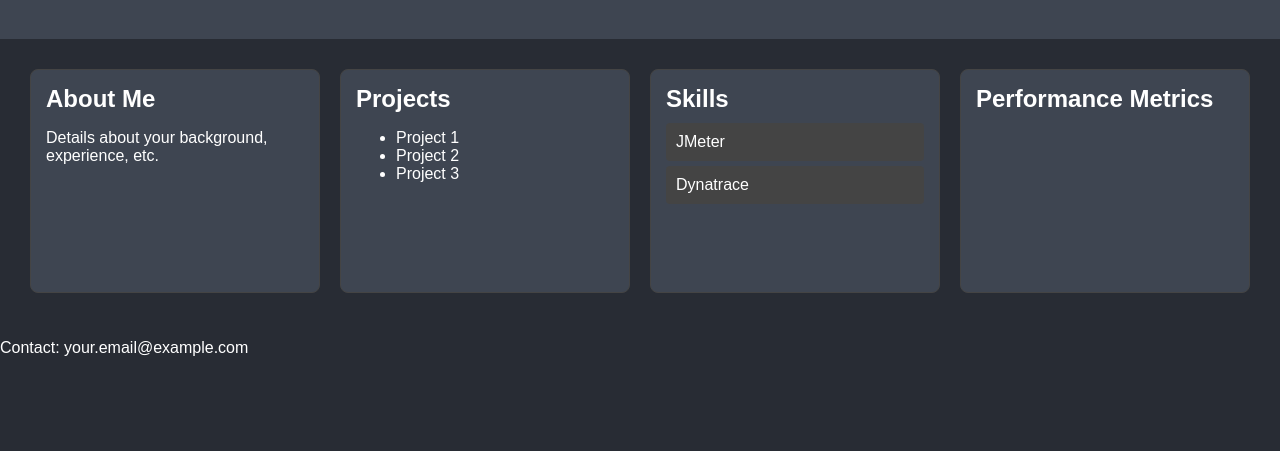
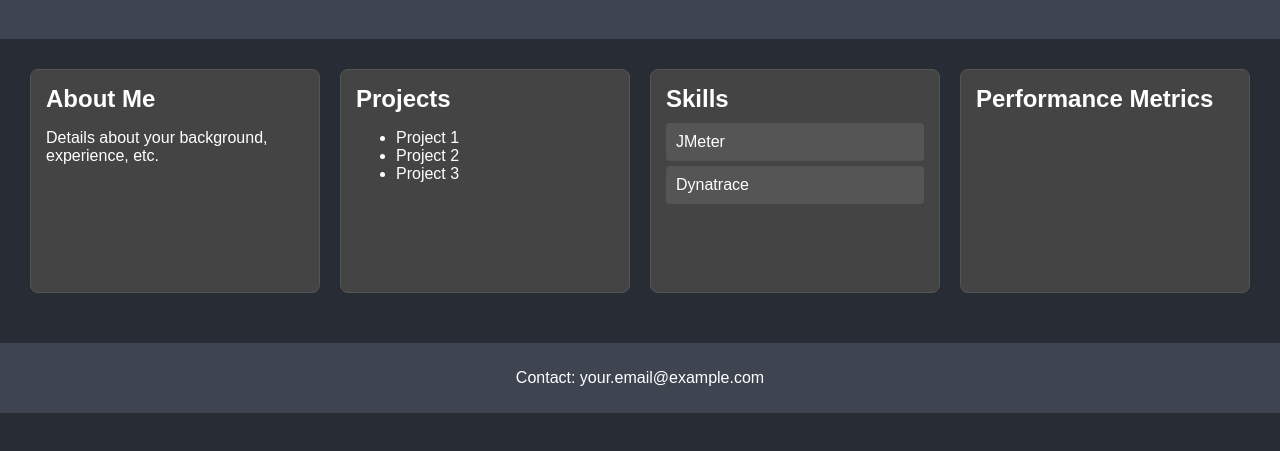
Before and after one commit to John12david/john12david.github.io, a plain HTML site: page index.html in a window 1280 px wide. Shown: the part 81-532 px from the top of the page. Drawn offline with nearby package versions, Linux system fonts and the light colour scheme.

Commit message:
Update styles.css

```diff
--- a/styles.css
+++ b/styles.css
@@ -1,12 +1,12 @@
 body {
     font-family: Arial, sans-serif;
     margin: 0;
-    background-color: #282c34;
-    color: white;
+    background-color: #282c34; /* Dark background for the body */
+    color: white; /* Default text color */
 }
 
 header {
-    background-color: #3e4551;
+    background-color: #3e4551; /* Dark gray for header */
     text-align: center;
     padding: 20px 0;
 }
@@ -18,8 +18,8 @@ header {
 }
 
 .panel {
-    background-color: #3e4551;
-    border: 1px solid #444;
+    background-color: #444; /* Darker gray for panels */
+    border: 1px solid #555; /* Slightly lighter border */
     border-radius: 8px;
     margin: 10px;
     padding: 15px;
@@ -32,8 +32,15 @@ h2 {
 }
 
 .skill {
-    background-color: #444;
+    background-color: #555; /* Lighter gray for skill boxes */
     padding: 10px;
     margin: 5px 0;
     border-radius: 4px;
 }
+
+footer {
+    text-align: center;
+    margin-top: 20px;
+    padding: 10px 0;
+    background-color: #3e4551; /* Same as header */
+}
```
